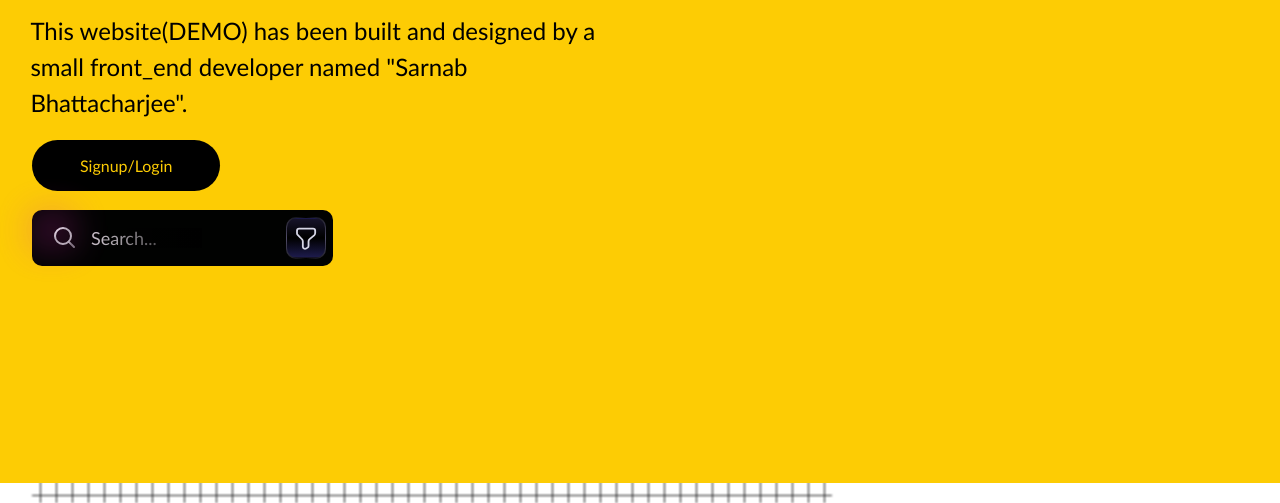
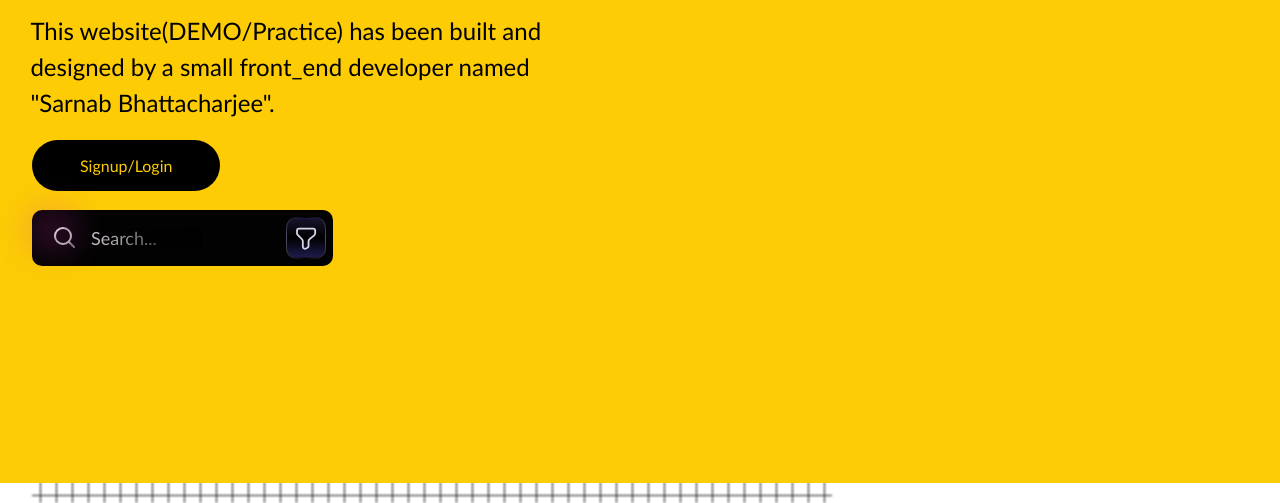
Before and after one commit to anshB156/sarnab.github.io, a plain HTML site: page index.html in a window 1280 px wide. Shown: the part 357-860 px from the top of the page. Drawn offline with Linux system fonts and the light colour scheme.

Commit message:
Update index.html

```diff
--- a/index.html
+++ b/index.html
@@ -19,7 +19,7 @@
             <div class="hero-container">
                 <div class="column-left">
                     <h1>Say hello to my webpage!</h1>
-                    <p>This website(DEMO) has been built and designed by a small front_end developer named "Sarnab Bhattacharjee".</p><br>
+                    <p>This website(DEMO/Practice) has been built and designed by a small front_end developer named "Sarnab Bhattacharjee".</p><br>
                     <button class="btnLogin-popup" onclick="window.location.href='signin.html';">Signup/Login</button><br>
                     <div class="grid"></div>
 <div id="poda">
```
